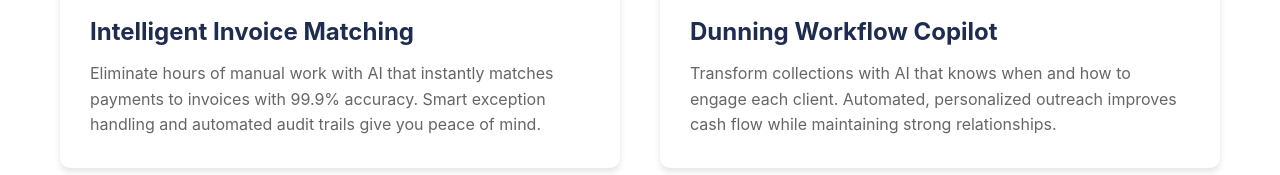
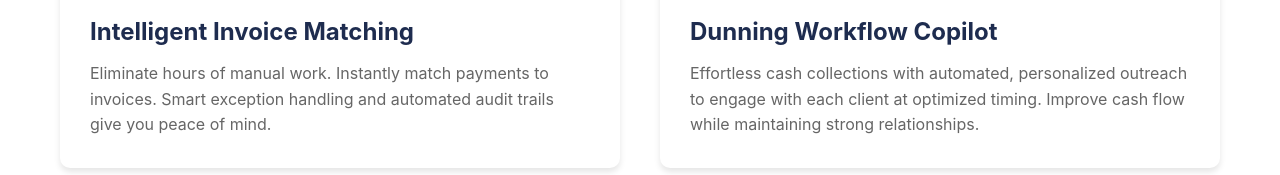
Before and after one commit to AsquaredAI/aSquaredAI.github.io, a plain HTML site: page index.html in a window 1280 px wide. Shown: the part 777-952 px from the top of the page. Drawn offline with Linux system fonts and the light colour scheme.

Commit message:
features wording

```diff
--- a/index.html
+++ b/index.html
@@ -48,7 +48,7 @@
                         <img src="/api/placeholder/64/64" alt="Invoice Matching">
                     </div>
                     <h3>Intelligent Invoice Matching</h3>
-                    <p>Eliminate hours of manual work with AI that instantly matches payments to invoices with 99.9% accuracy. Smart exception handling and automated audit trails give you peace of mind.</p>
+                    <p>Eliminate hours of manual work. Instantly match payments to invoices. Smart exception handling and automated audit trails give you peace of mind.</p>
                 </div>
 
                 <div class="feature-card">
@@ -56,7 +56,7 @@
                         <img src="/api/placeholder/64/64" alt="Workflow Copilot">
                     </div>
                     <h3>Dunning Workflow Copilot</h3>
-                    <p>Transform collections with AI that knows when and how to engage each client. Automated, personalized outreach improves cash flow while maintaining strong relationships.</p>
+                    <p>Effortless cash collections with automated, personalized outreach to engage with each client at optimized timing. Improve cash flow while maintaining strong relationships.</p>
                 </div>
 
                 <div class="feature-card">
```
